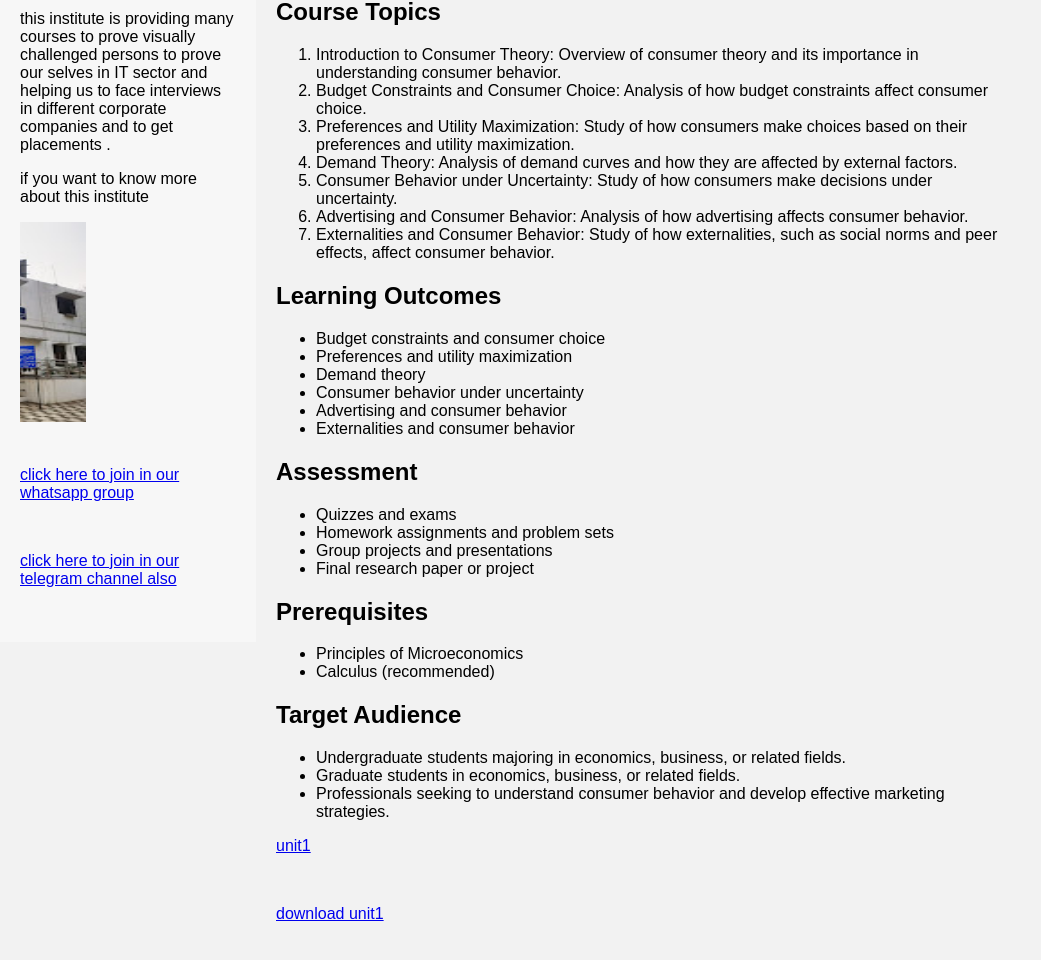
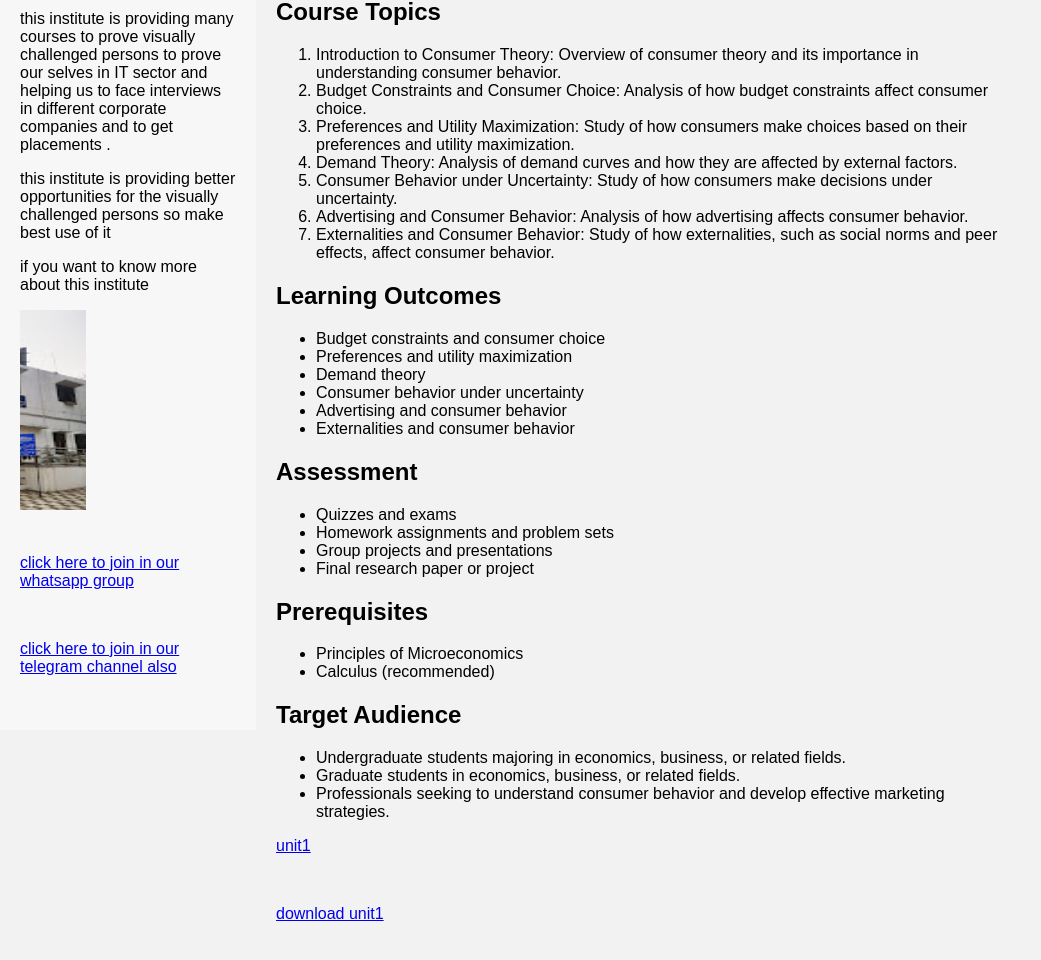
Before and after one commit to krishna-reddy2/krishna-reddy-economicswebcite, a plain HTML site: page consumer theory.html in a window 1280 px wide. Shown: the part 796-1756 px from the top of the page, without its empty margins (0-1041 px from the left). Drawn offline with Linux system fonts and the light colour scheme.

Commit message:
Update consumer theory.html
 we have added some more information about this

```diff
--- a/consumer theory.html
+++ b/consumer theory.html
@@ -155,6 +155,7 @@
 <p> TTI of PBMA is providing courses  to prove ourselves in IT sector   also like they are  .</p>
 <p> artificial intelligence, SQL, Web designing, web accessibility Training Course etc>.</p>
 <p>  this institute is providing many courses to prove  visually challenged persons to prove our selves in IT sector and helping us to face  interviews in different corporate companies and to  get placements .</p>
+<p> this institute is providing better opportunities for the visually challenged persons so make best  use of it </p>
 <p> if you  want to know more about this institute </p>
 <p><marquee direction="right"> <img src="TTI.jpg" role="presentation" height="400" width="200"></marquee></p>
 <p> <a href=" https://www.whattsap.com"> click here to join in our whatsapp group </a></p><br>
```
